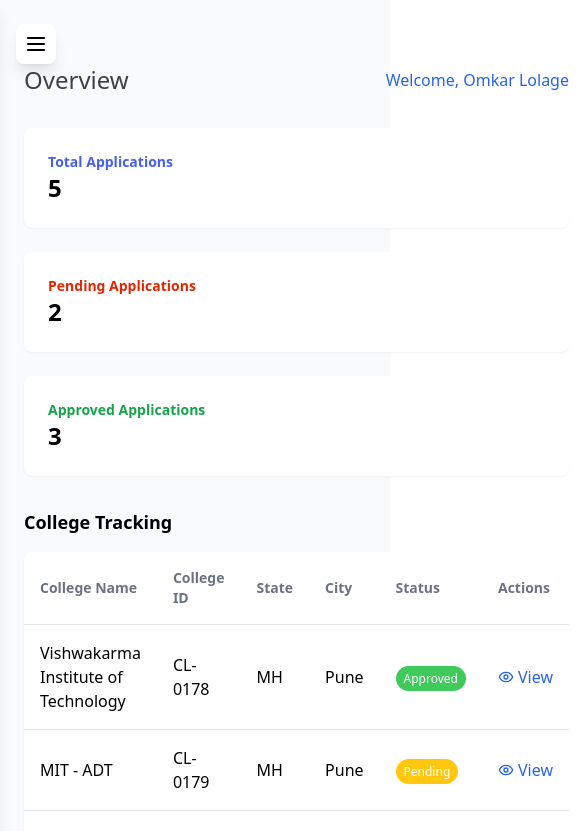
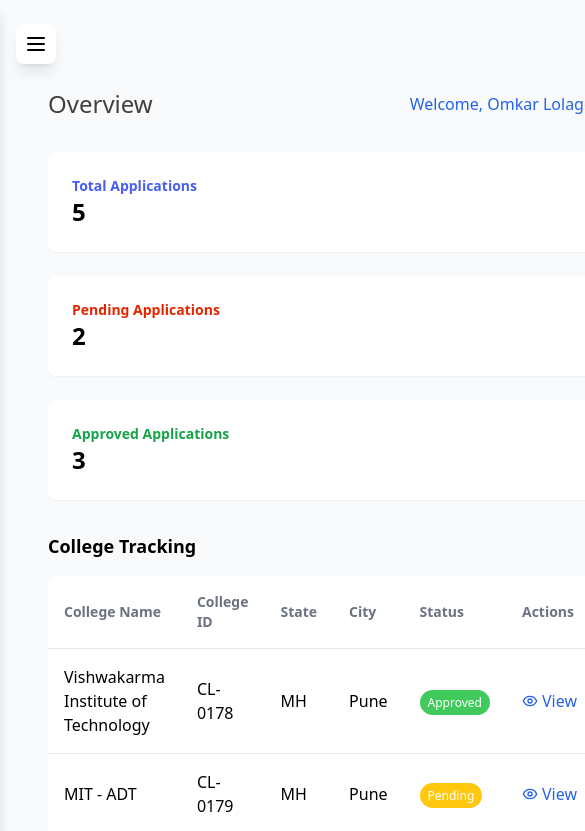
Before and after one commit to arya2004/Pradipti-Portal, a React (Vite) app in the folder client/: page / in a window 390 px wide. Shown: the top 831 px of the page, 585 px wide, since content can reach past the window. Built offline with nearby package versions, Linux system fonts and the light colour scheme.

Commit message:
adds footer and accordingly made changes

```diff
--- a/client/src/App.jsx
+++ b/client/src/App.jsx
@@ -6,13 +6,16 @@ import { Dashboard } from "./pages/Dashboard";
 import { ProgramManagement } from "./pages/ProgramManagement";
 import { ProgramManagementDashboard } from "./pages/ProgramManagementDashboard";
 import { CollegeManagement } from "./pages/CollegeManagement";
+import Footer from "./components/Footer"; // Import Footer component
 
 export default function App() {
   const [showMobileSidebar, setShowMobileSidebar] = useState(false);
 
   return (
     <BrowserRouter>
-      <div className="flex min-h-screen bg-gray-50">
+      <div className="flex flex-col min-h-screen">
+        {/* Main container: Sidebar + Content */}
+        <div className="flex flex-grow">
           {/* Mobile menu button */}
           <button
             className="md:hidden fixed top-6 left-4 z-50 p-2 bg-white rounded-lg shadow-lg"
@@ -35,26 +38,37 @@ export default function App() {
 
           {/* Sidebar */}
           <div
-          className={`fixed md:static inset-y-0 left-0 transform ${
+            className={`fixed md:static inset-y-0 left-0 bg-white shadow-lg transform ${
               showMobileSidebar ? "translate-x-0" : "-translate-x-full"
-          } md:translate-x-0 transition-transform duration-200 ease-in-out z-50 md:z-0`}
+            } md:translate-x-0 transition-transform duration-200 ease-in-out z-50 md:z-0 w-64`}
           >
             <Sidebar onClose={() => setShowMobileSidebar(false)} />
           </div>
 
           {/* Main content */}
-        <main className="flex-1 ml-0 md:ml-30">
-          <div>
+          <main className="flex-grow bg-gray-50">
+            <div className="p-6">
               <Routes>
                 <Route path="/" element={<Dashboard />} />
-              <Route path="/program-management-dashboard" element={<ProgramManagementDashboard />} />
-              <Route path="/program/:programId" element={<ProgramManagement />} />
-              <Route path="/college-management" element={<CollegeManagement />} />
+                <Route
+                  path="/program-management-dashboard"
+                  element={<ProgramManagementDashboard />}
+                />
+                <Route
+                  path="/program/:programId"
+                  element={<ProgramManagement />}
+                />
+                <Route
+                  path="/college-management"
+                  element={<CollegeManagement />}
+                />
                 <Route path="*" element={<div>404: Page Not Found</div>} />
               </Routes>
             </div>
           </main>
         </div>
+        <Footer />
+      </div>
     </BrowserRouter>
   );
 }
```
Lines whose indentation alone changed are shown as unchanged.
